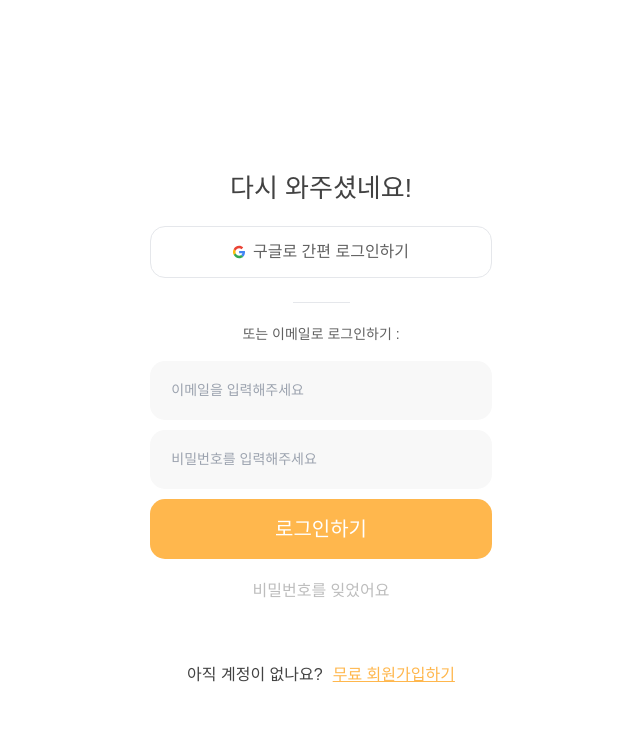
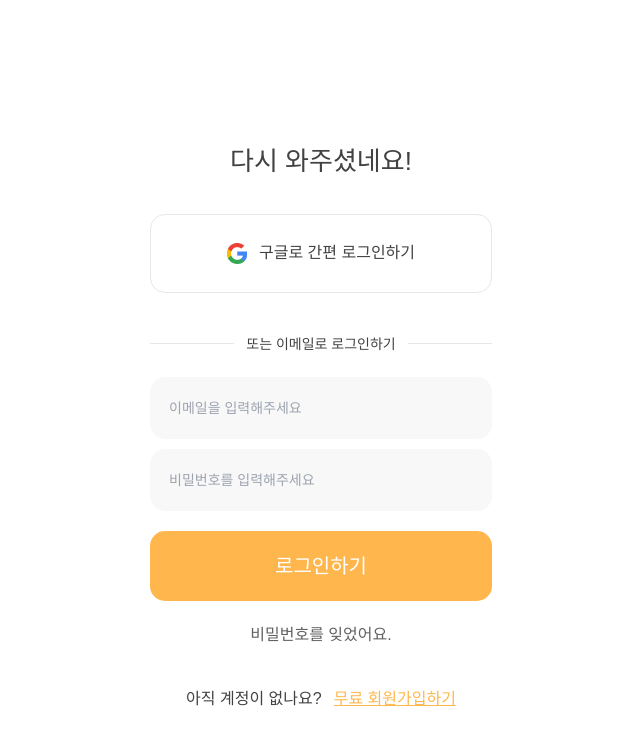
Before and after one commit to rainbow-letter/rainbow-letter-frontend, a React (Create React App) app: page /login in a window 1280 px wide. Shown: the top 744 px of the page, without its empty margins (319-959 px from the left). Built offline with nearby package versions, Linux system fonts and the light colour scheme.

Commit message:
style: 로그인&회원가입 UI 수정

```diff
--- a/src/components/Login/Header.jsx
+++ b/src/components/Login/Header.jsx
@@ -1,6 +1,6 @@
 import React from 'react';
 
-import googleIcon from '../../assets/Google Icon.svg';
+import googleIcon from '../../assets/google_icon.png';
 
 export default function Header({ message: { title, button }, BUTTON_STYLE }) {
   return (
@@ -9,12 +9,11 @@ export default function Header({ message: { title, button }, BUTTON_STYLE }) {
       <a
         href="http://rainbowletter.handwoong.com/api/oauth2/authorization/google"
         type="button"
-        className={`${BUTTON_STYLE} border text-solo-medium text-gray-1 mt-5 gap-2`}
+        className={`${BUTTON_STYLE} border text-solo-medium mt-[35px] gap-3 py-7`}
       >
         <img src={googleIcon} alt="google icon" />
         {button.google}
       </a>
-      <div className="border-t my-6 w-[57px] mx-auto" />
     </section>
   );
 }
--- a/src/components/Login/JoinForm.jsx
+++ b/src/components/Login/JoinForm.jsx
@@ -32,9 +32,13 @@ export default function JoinForm({
   );
 
   return (
-    <section>
-      <h3 className="text-solo-small text-gray-1">{describe}</h3>
-      <form className="my-5">
+    <section className="mt-[44px]">
+      <header className="flex justify-between items-center">
+        <div className="border-t w-[84px]" />
+        <h3 className="text-solo-small">{describe}</h3>
+        <div className="border-t w-[84px]" />
+      </header>
+      <form className="mt-[26px]">
         <UserInput
           type="text"
           value={profile.email}
@@ -62,7 +66,7 @@ export default function JoinForm({
         <button
           type="submit"
           onClick={(e) => onClickSignUpButton(e)}
-          className={`${BUTTON_STYLE} bg-orange-400 text-heading-3 text-white`}
+          className={`${BUTTON_STYLE} bg-orange-400 text-heading-3 text-white py-[22px] mt-2.5`}
         >
           {button.default}
         </button>
--- a/src/components/Login/LinkAvailable.jsx
+++ b/src/components/Login/LinkAvailable.jsx
@@ -3,13 +3,11 @@ import { Link } from 'react-router-dom';
 
 export default function LinkAvailable({ message: { question, forget, link } }) {
   return (
-    <section className="mt-5">
+    <section className="mt-[22px]">
       <Link to="/auth/email">
-        <span className="text-caption text-gray-2 text-solo-medium">
-          {forget}
-        </span>
+        <span className="text-gray-1 text-solo-medium">{forget}</span>
       </Link>
-      <article className="flex justify-center mt-[60px] gap-2.5">
+      <article className="flex justify-center mt-[40px] gap-3">
         <h3>{question}</h3>
         <Link to={`${link.address}`}>
           <span className="underline text-orange-400">{link.value}</span>
--- a/src/components/Login/LoginForm.jsx
+++ b/src/components/Login/LoginForm.jsx
@@ -37,9 +37,13 @@ export default function LoginForm({
   );
 
   return (
-    <section>
-      <h3 className="text-solo-small text-gray-1">{describe}</h3>
-      <form className="my-5">
+    <section className="mt-[44px]">
+      <header className="flex justify-between items-center">
+        <div className="border-t w-[84px]" />
+        <h3 className="text-solo-small">{describe}</h3>
+        <div className="border-t w-[84px]" />
+      </header>
+      <form className="mt-[26px]">
         <UserInput
           type="text"
           value={profile.email}
@@ -58,7 +62,7 @@ export default function LoginForm({
         <button
           type="submit"
           onClick={(e) => onClickLoginButton(e)}
-          className={`${BUTTON_STYLE} bg-orange-400 text-heading-3 text-white`}
+          className={`${BUTTON_STYLE} bg-orange-400 text-heading-3 text-white py-[22px] mt-2.5`}
         >
           {button.default}
         </button>
--- a/src/components/Login/UserInput.jsx
+++ b/src/components/Login/UserInput.jsx
@@ -2,7 +2,7 @@
 import React from 'react';
 
 const INPUT_STYLE =
-  'w-full rounded-[15px] py-[21.5px] pl-[21.25px] bg-gray-2 text-solo-small mb-2.5';
+  'w-full rounded-[15px] py-[23px] pl-[19px] bg-gray-2 text-solo-small mb-2.5';
 
 export default function UserInput({ isNotValid, errorMessage, ...props }) {
   return (
@@ -16,7 +16,7 @@ export default function UserInput({ isNotValid, errorMessage, ...props }) {
         }
       />
       {isNotValid && errorMessage && (
-        <p className="text-solo-small text-left mb-3.5 text-alarm-red">
+        <p className="text-solo-small text-left text-alarm-red mb-[13px]">
           {errorMessage}
         </p>
       )}
--- a/src/components/Login/constants.js
+++ b/src/components/Login/constants.js
@@ -2,13 +2,13 @@ const LOGIN_MESSAGE = [
   {
     pathname: '/login',
     title: '다시 와주셨네요!',
-    describe: '또는 이메일로 로그인하기 :',
+    describe: '또는 이메일로 로그인하기',
     question: '아직 계정이 없나요?',
     button: {
       google: '구글로 간편 로그인하기',
       default: '로그인하기',
     },
-    forget: '비밀번호를 잊었어요',
+    forget: '비밀번호를 잊었어요.',
     link: {
       address: '/sign-up',
       value: '무료 회원가입하기',
@@ -17,12 +17,13 @@ const LOGIN_MESSAGE = [
   {
     pathname: '/sign-up',
     title: '무료로 편지를 써보세요!',
-    describe: '또는 이메일로 가입하기 : ',
+    describe: '또는 이메일로 가입하기',
     question: '이미 계정이 있나요?',
     button: {
       google: '구글로 간편 가입하기',
       default: '가입하기',
     },
+    forget: '비밀번호를 잊었어요.',
     link: {
       address: '/login',
       value: '로그인하기',
@@ -30,7 +31,6 @@ const LOGIN_MESSAGE = [
   },
 ];
 
-const BUTTON_STYLE =
-  'w-full rounded-[15px] flex justify-center items-center py-[17px]';
+const BUTTON_STYLE = 'w-full rounded-[15px] flex justify-center items-center';
 
 export { LOGIN_MESSAGE, BUTTON_STYLE };
--- a/src/view/Email.jsx
+++ b/src/view/Email.jsx
@@ -20,7 +20,7 @@ export default function Email() {
 
   return (
     <main className="h-screen flex flex-col justify-center">
-      <h2 className="text-heading-2 text-center mb-6">
+      <h2 className="text-heading-2 text-center mb-[55px] leading-[180%]">
         비밀번호를 찾을
         <br /> 이메일을 입력해주세요
       </h2>
@@ -33,7 +33,7 @@ export default function Email() {
       <button
         type="submit"
         onClick={() => onClickFindEmailButton()}
-        className={`${BUTTON_STYLE} bg-orange-400 text-heading-3 text-white`}
+        className={`${BUTTON_STYLE} bg-orange-400 text-heading-3 text-white py-[22px] mt-1`}
       >
         입력하기
       </button>
--- a/src/view/Join.jsx
+++ b/src/view/Join.jsx
@@ -15,7 +15,7 @@ export default function Join() {
   );
 
   return (
-    <main className="text-center mt-36">
+    <main className="h-screen flex flex-col justify-center text-center">
       <Header message={message} BUTTON_STYLE={BUTTON_STYLE} />
       <JoinForm message={message} BUTTON_STYLE={BUTTON_STYLE} />
       <LinkAvailable message={message} />
--- a/src/view/Login.jsx
+++ b/src/view/Login.jsx
@@ -15,7 +15,7 @@ export default function Login() {
   );
 
   return (
-    <main className="text-center mt-36">
+    <main className="h-screen flex flex-col justify-center text-center">
       <Header message={message} BUTTON_STYLE={BUTTON_STYLE} />
       <LoginForm message={message} BUTTON_STYLE={BUTTON_STYLE} />
       <LinkAvailable message={message} />
```
Also changed, not shown: src/assets/google_icon.png (added).
